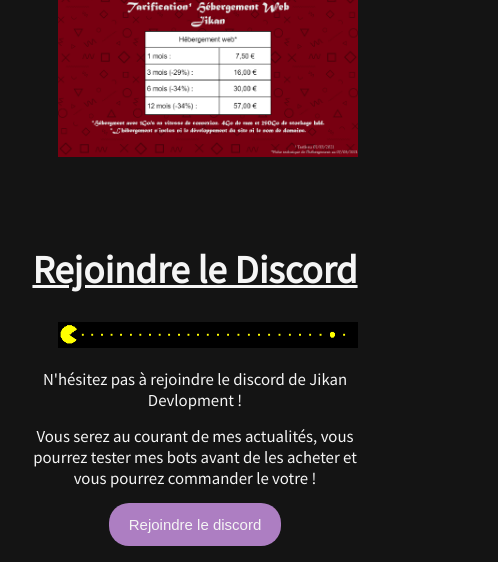
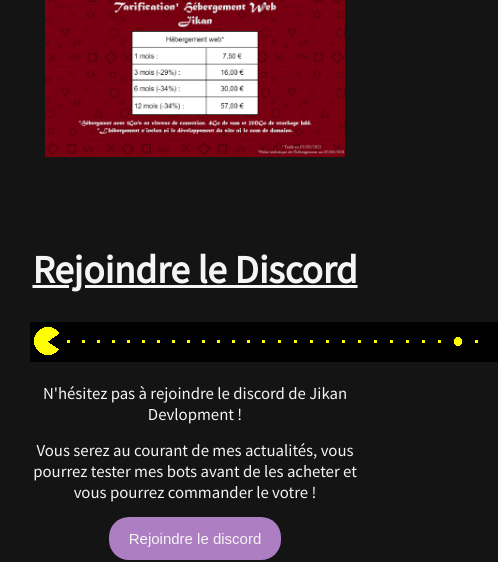
Before and after one commit to JikanDraw/website, a plain HTML site: page index.html in a window 390 px wide. Shown: the part 2909-3471 px from the top of the page, 498 px wide, since content can reach past the window. Drawn offline with Linux system fonts and the light colour scheme.

Commit message:
Add files via upload

```diff
--- a/css/styles.css
+++ b/css/styles.css
@@ -241,12 +241,10 @@
 
     body .page .tarifs img{
         width: 300px;
-        margin-left: 25px;
     }
 
     body .page .discord img{
-        width: 300px;
-        margin-left: 25px;
+        width: 200;;
     }
 }
 /*End Mobile*/
```
